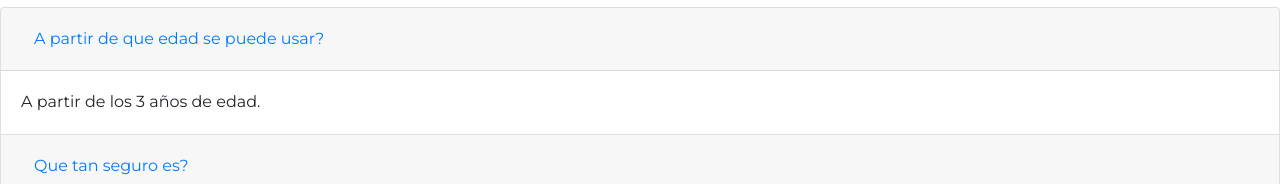
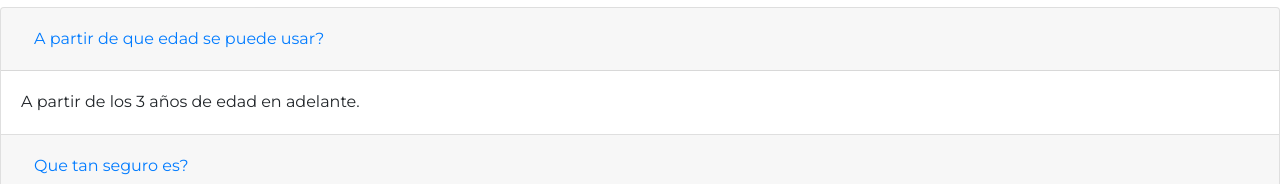
Before and after one commit to Emiliano-Flores/proyecto1, a plain HTML site: page index.html in a window 1280 px wide. Shown: the part 1325-1509 px from the top of the page. Drawn offline with nearby package versions, Linux system fonts and the light colour scheme.

Commit message:
ahivamos

```diff
--- a/index.html
+++ b/index.html
@@ -84,7 +84,7 @@
 	    </div>
 	    <div id="collapseOne" class="collapse show" aria-labelledby="headingOne" data-parent="#accordionExample">
 	      <div class="card-body">
-	       A partir de los 3 años de edad.
+	       A partir de los 3 años de edad en adelante.
 	      </div>
 	    </div>
 	  </div>
```
